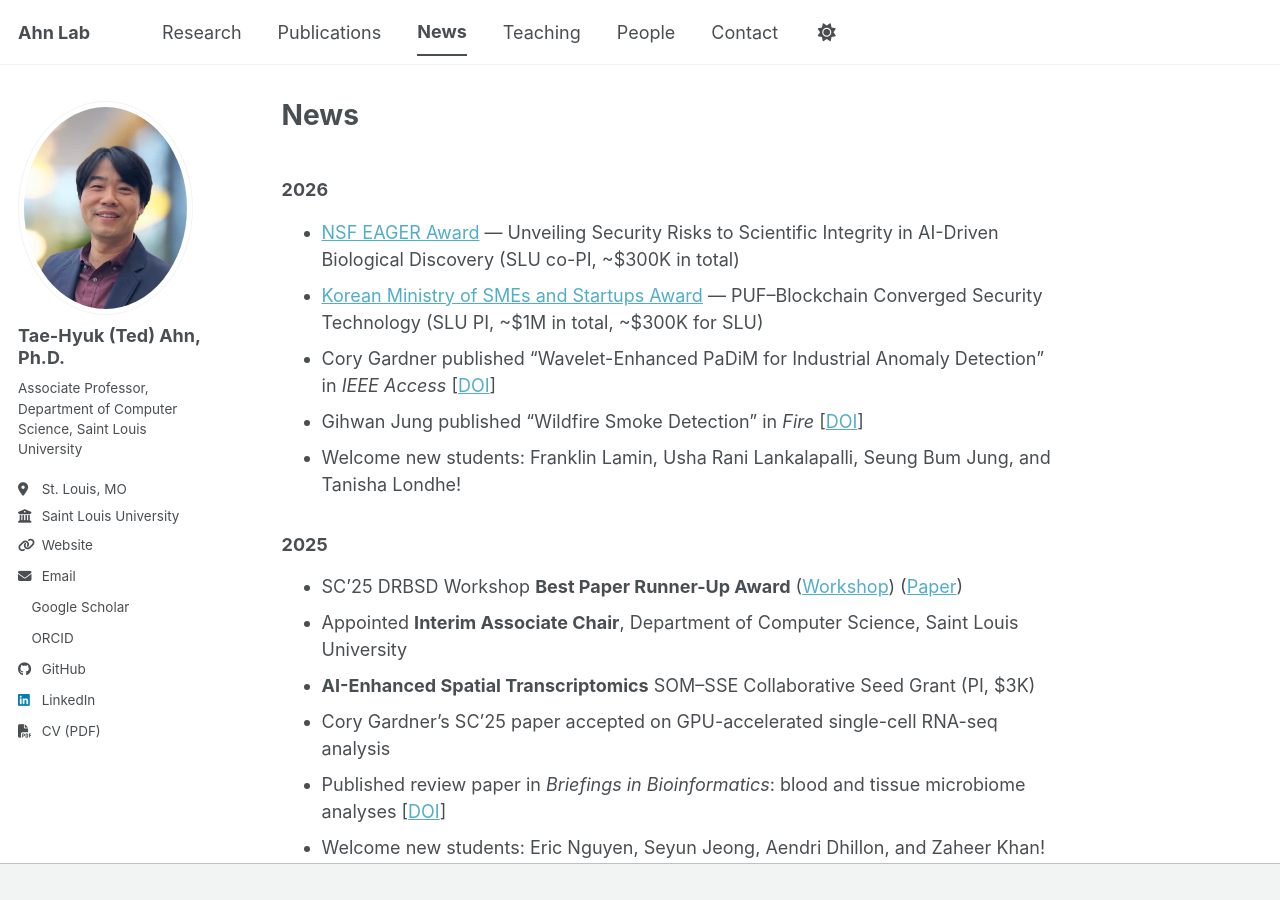
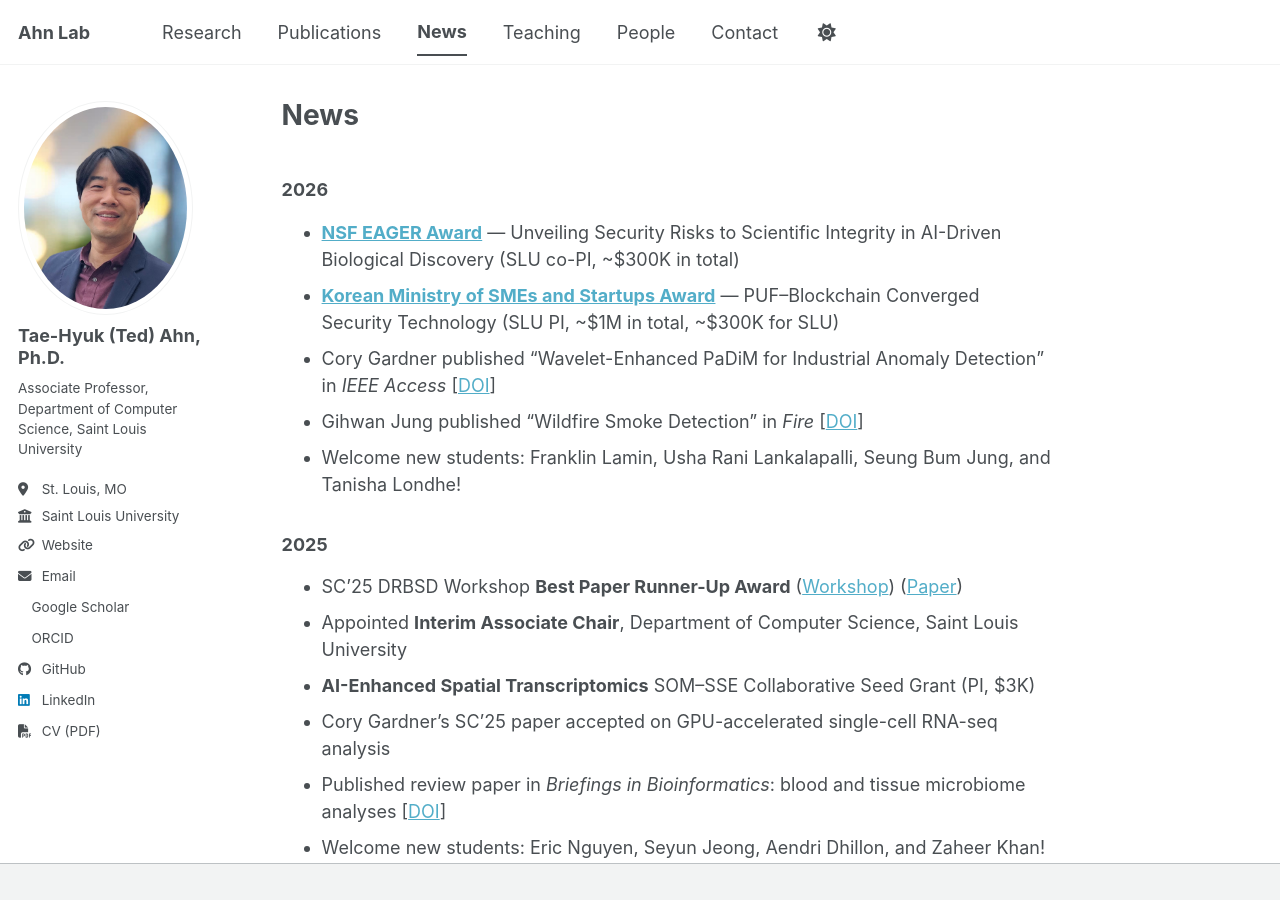
Before and after one commit to BioHPC/BioHPC.github.io, a Jekyll site: the page built from _pages/news.md, in a window 1280 px wide and 900 px high. Built offline with Jekyll 4.4.1, drawn with Linux system fonts in a browser that asks for light colours; a style sheet for code colours, icons or effects is not loaded.

Commit message:
modified:   _pages/news.md

```diff
--- a/_pages/news.md
+++ b/_pages/news.md
@@ -6,8 +6,8 @@ author_profile: true
 ---
 
 ### 2026
-- [NSF EAGER Award](https://www.nsf.gov/) — Unveiling Security Risks to Scientific Integrity in AI-Driven Biological Discovery (SLU co-PI, ~$300K in total)
-- [Korean Ministry of SMEs and Startups Award](https://www.mss.go.kr/) — PUF–Blockchain Converged Security Technology (SLU PI, ~$1M in total, ~$300K for SLU)
+- <b>[NSF EAGER Award](https://www.nsf.gov/)</b> — Unveiling Security Risks to Scientific Integrity in AI-Driven Biological Discovery (SLU co-PI, ~$300K in total)
+- <b>[Korean Ministry of SMEs and Startups Award](https://www.mss.go.kr/)</b> — PUF–Blockchain Converged Security Technology (SLU PI, ~$1M in total, ~$300K for SLU)
 - Cory Gardner published "Wavelet-Enhanced PaDiM for Industrial Anomaly Detection" in <i>IEEE Access</i> [[DOI](https://doi.org/10.1109/ACCESS.2026.3669882)]
 - Gihwan Jung published "Wildfire Smoke Detection" in <i>Fire</i> [[DOI](https://doi.org/10.3390/fire9020092)]
 - Welcome new students: Franklin Lamin, Usha Rani Lankalapalli, Seung Bum Jung, and Tanisha Londhe!
```
